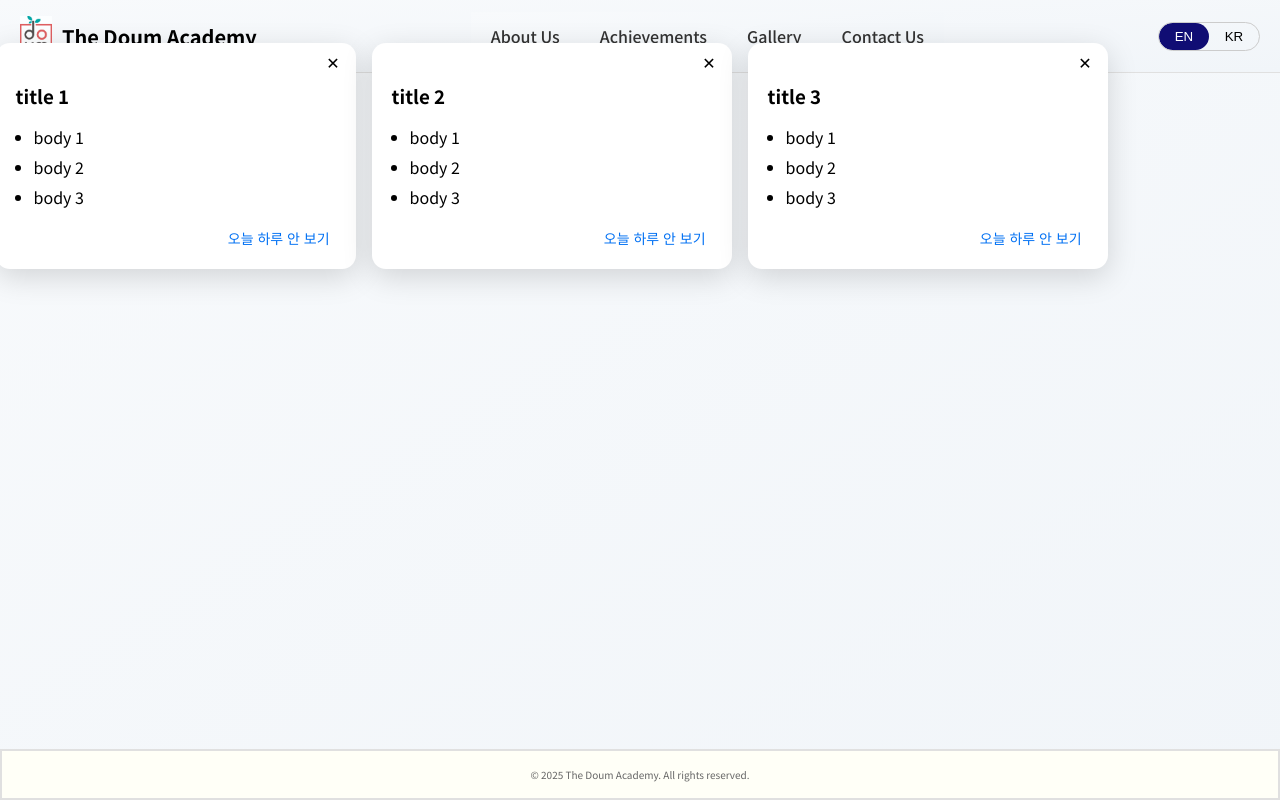
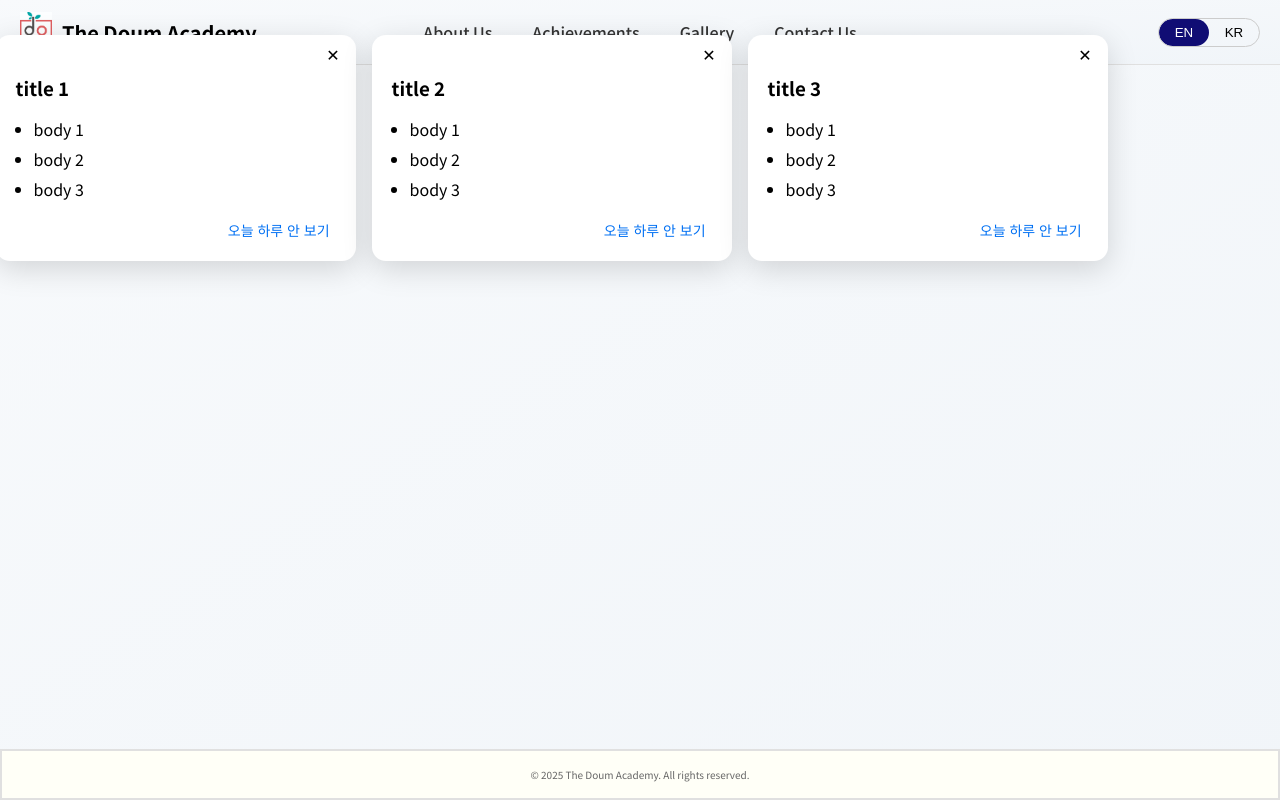
Before and after one commit to junuiui/the-doum-academy-website, a Next.js app: page / in a window 1280 px wide. Built offline with nearby package versions, Linux system fonts and the light colour scheme.

Commit message:
navbar position to absolute center

```diff
--- a/src/components/ui/Header.module.css
+++ b/src/components/ui/Header.module.css
@@ -5,7 +5,12 @@
     position: sticky;
     top: 0;
     z-index: 100;
+}
 
+.nav {
+    position: absolute;
+    left: 50%;
+    transform: translateX(-50%);
 }
 
 .headerInner {
@@ -13,6 +18,7 @@
     display: flex;
     align-items: center;
     justify-content: space-between;
+    position: relative;
 }
 
 .logoWrap {
--- a/src/components/ui/NavBar.module.css
+++ b/src/components/ui/NavBar.module.css
@@ -1,30 +1,21 @@
-.navbar {
-    position: sticky;
-    top: 65px;
-    width: 100%;
-    display: flex;
-    align-items: center;
-    justify-content: center;
-    padding: 12px 20px;
-    box-sizing: border-box;
-    /* border-bottom: 2px solid #e0e0e0; */
-    z-index: 1;
-    background: linear-gradient(to bottom right, #f8fafc, #f1f5f9);
-}
-
 .navLinks {
     display: flex;
     gap: 40px;
+    list-style: none;
+    padding: 0;
+    margin: 0;
+    left: 50%;
 }
 
 .navLinks a {
     text-decoration: none;
     color: #333;
     font-weight: 500;
+    padding-bottom: 4px;
 }
 
 .navLinks a:hover {
-    font-weight: 1000;
+    color: #000;
 }
 
 .active {
--- a/src/components/ui/NavBar.tsx
+++ b/src/components/ui/NavBar.tsx
@@ -1,36 +1,40 @@
 'use client';
+
 import Link from 'next/link';
+import { usePathname } from 'next/navigation';
 import styles from './NavBar.module.css';
-import { usePathname } from 'next/navigation';
+
+const LINKS = [
+    { en: 'About Us', ko: '소개', href: '/about-us' },
+    { en: 'Achievements', ko: '성과', href: '/achievements' },
+    { en: 'Gallery', ko: '갤러리', href: '/gallery' },
+    { en: 'Contact Us', ko: '문의하기', href: '/contact-us' },
+];
 
 export default function Navbar() {
     const pathname = usePathname();
-    const isKo = pathname.startsWith("/ko");
-
-    const links = [
-        // { nameEn: 'Service', nameKo: '서비스', href: '/service' }, // MOVED to About-us
-        { nameEn: 'About Us', nameKo: '소개', href: '/about-us' },
-        { nameEn: 'Achievements', nameKo: '성과', href: '/achievements' },
-        { nameEn: 'Gallery', nameKo: '갤러리', href: '/gallery' },
-        // { nameEn: 'Book Appointment', nameKo: '예약하기', href: '/book-appointment' },
-        // { nameEn: 'Location', nameKo: '찾아오시는 길', href: '/location' }, MOVED to Contact us
-        { nameEn: 'Contact Us', nameKo: '문의하기', href: '/contact-us' },
-    ];
+    const isKo = pathname.startsWith('/ko');
 
     return (
-        <nav className={styles.navbar}>
-            <div className={styles.navLinks}>
-                {links.map(link => {
-                    const href = isKo ? '/ko' + link.href : link.href;
-                    const name = isKo ? link.nameKo : link.nameEn;
-                    const active = pathname === href ? styles.active : '';
+        <nav aria-label="Main navigation">
+            <ul className={styles.navLinks}>
+                {LINKS.map(({ en, ko, href }) => {
+                    const fullHref = isKo ? `/ko${href}` : href;
+                    const label = isKo ? ko : en;
+                    const isActive = pathname === fullHref;
+
                     return (
-                        <Link key={href} href={href} className={active}>
-                            {name}
-                        </Link>
+                        <li key={href}>
+                            <Link
+                                href={fullHref}
+                                className={isActive ? styles.active : ''}
+                            >
+                                {label}
+                            </Link>
+                        </li>
                     );
                 })}
-            </div>
+            </ul>
         </nav>
     );
 }
```
